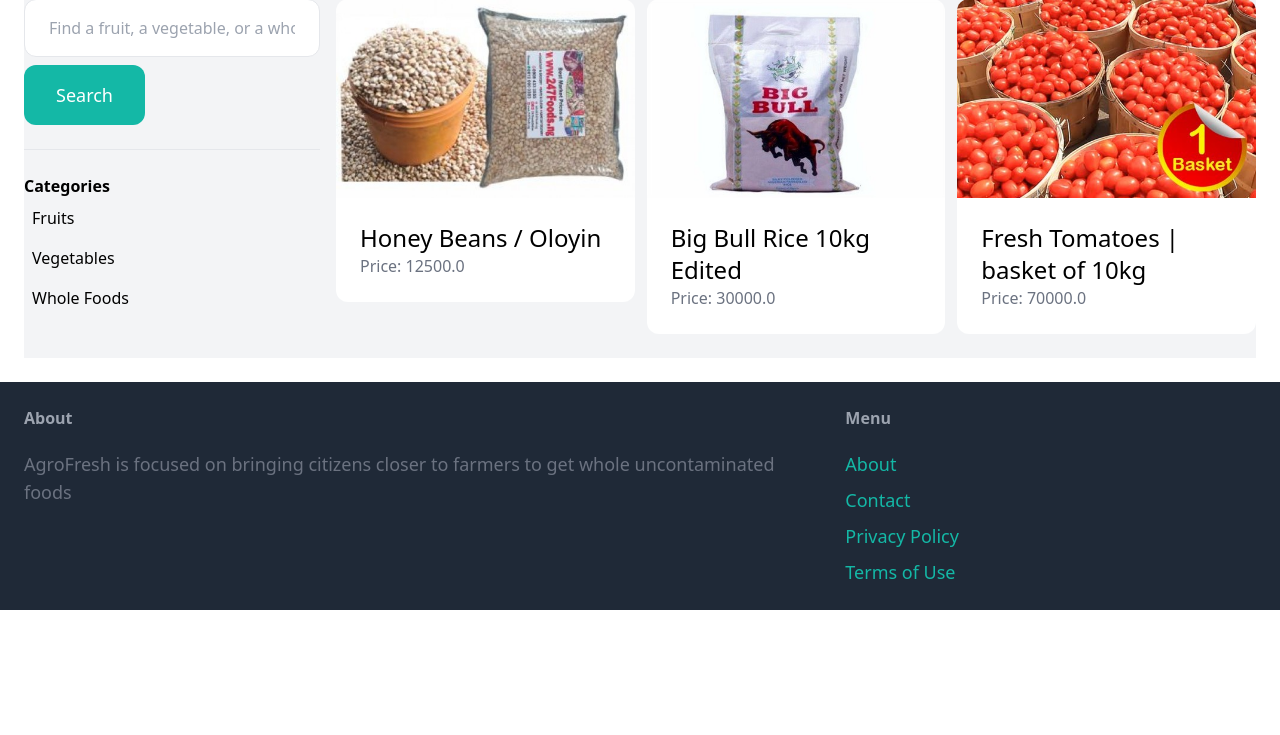
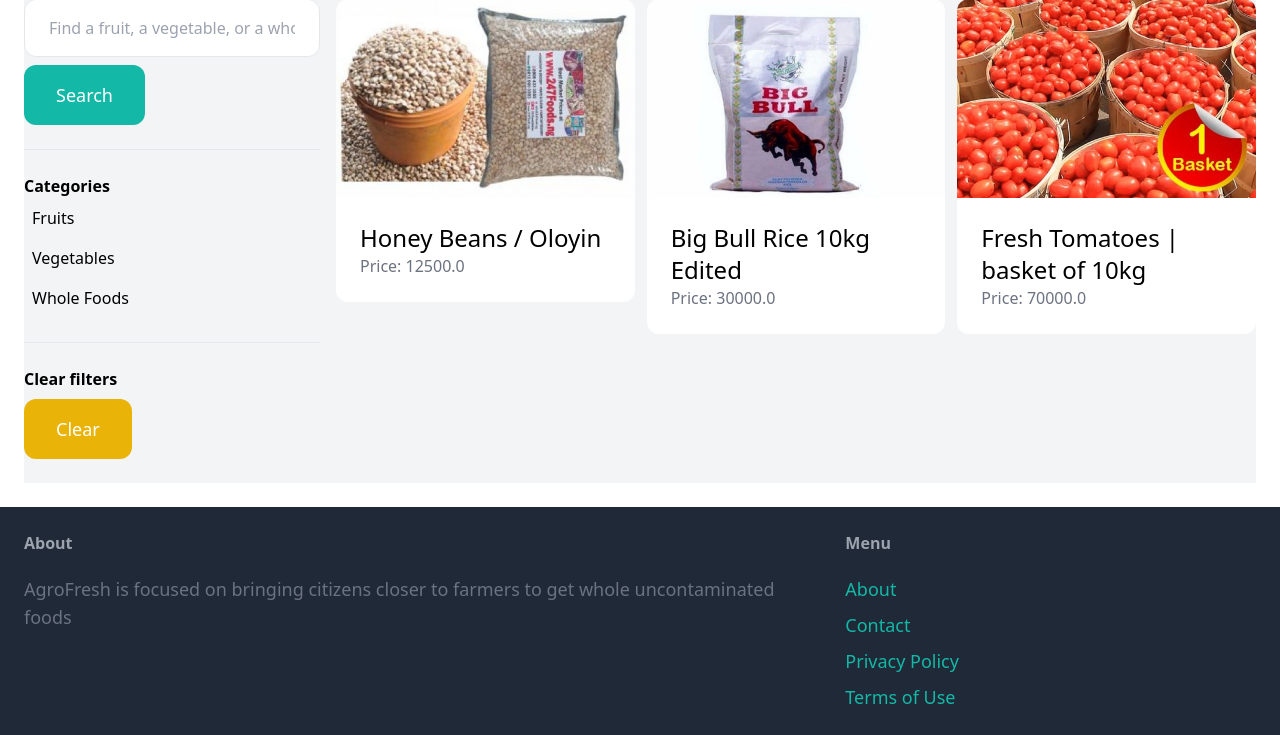
Before and after one commit to Tomiwa-Akinola/AgroFresh, a Django app: page /items/ in a window 1280 px wide. Shown: the part 102-837 px from the top of the page. Before the commit the page ends 712 px from the top, so only its background shows below. Run offline with Django 4.2, Linux system fonts and the light colour scheme; data comes from the database, SQL or seed files in the repository; some libraries are stand-ins or nearby versions.

Commit message:
filter functionality

```diff
--- a/item/templates/item/items.html
+++ b/item/templates/item/items.html
@@ -22,6 +22,13 @@
 			</li>
 			{% endfor %}
 		</ul>
+
+		<hr class="my-6">
+
+                <p class="font-semibold">Clear filters</p>
+
+		<ul>
+			<li><a href="{% url 'item:items' %}" class="mt-2 py-4 px-8 inline-block bg-yellow-500 text-lg rounded-xl text-white"> Clear</a></li>
 	</div>
 
 	<div class="col-span-3">
```
